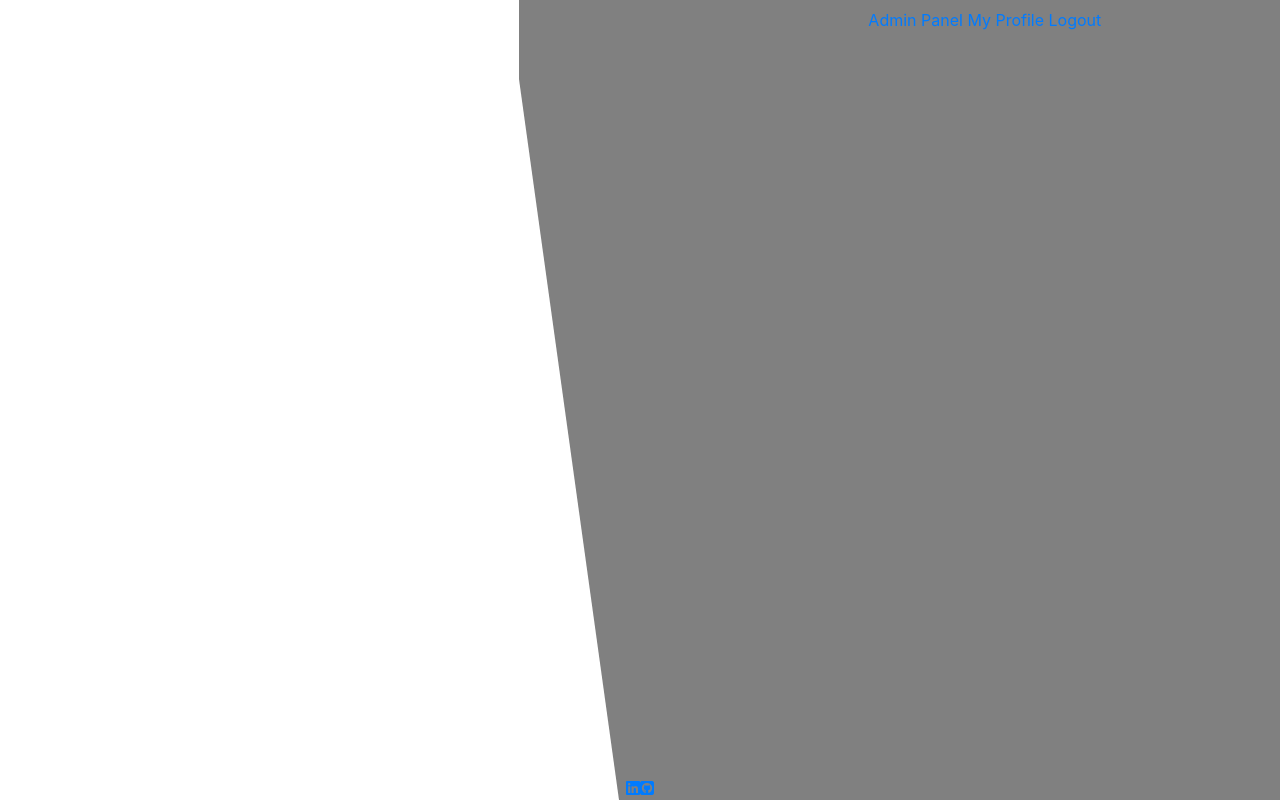
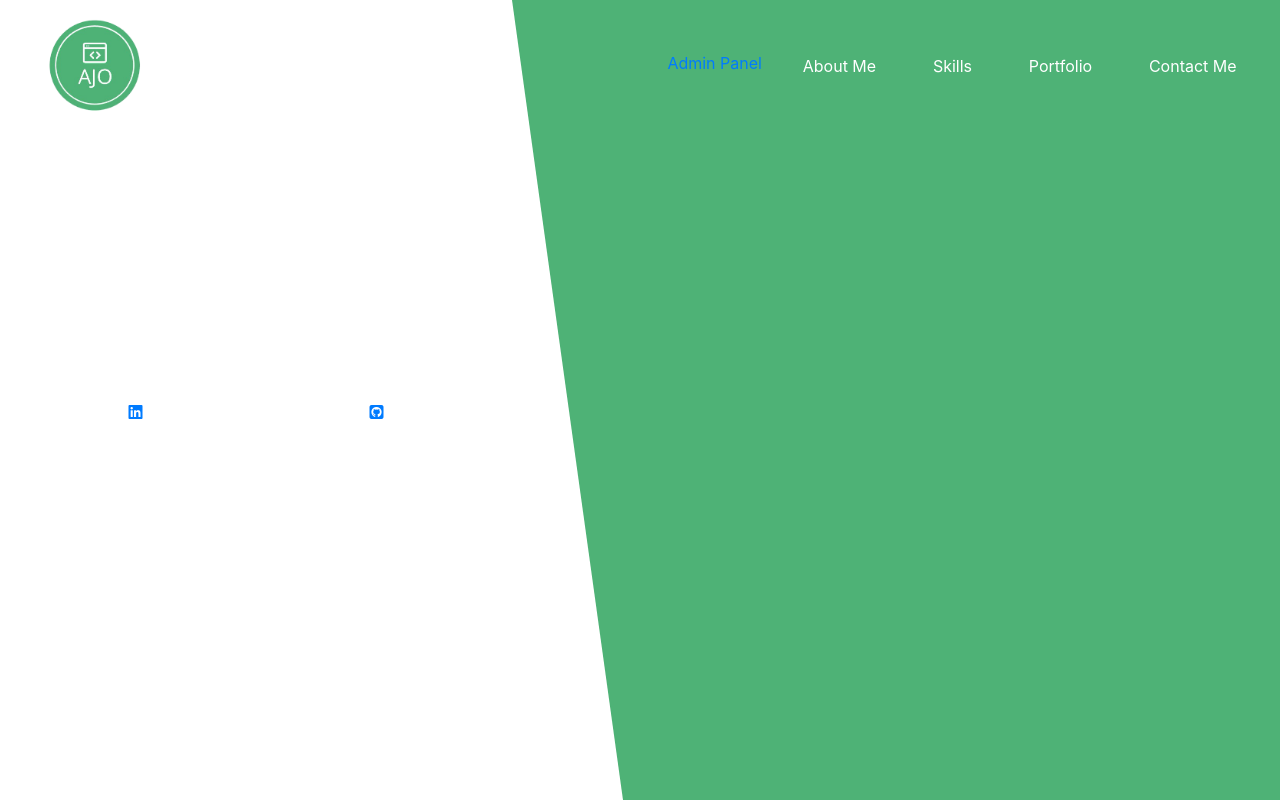
Before and after one commit to Ash-5p/portfolio, a Django app: page / in a window 1280 px wide. Run offline with Django 4.2, Linux system fonts and the light colour scheme; the visitor is signed in with stand-in values (Sample User, id 1); some libraries are stand-ins or nearby versions; some web fonts are replaced.

Commit message:
Style header & add logo

```diff
--- a/home/templates/home/index.html
+++ b/home/templates/home/index.html
@@ -10,9 +10,14 @@
 {% endblock %}
 
 {% block content %}
-    <section class="container h-100">
-        <div class="row h-100">
-
-        </div>
-    </section>
+            <div class="background d-flex">
+                <div class="bg-left">
+                    <div class="col-12 d-flex justify-content-around align-items-center social-links">
+                        <a href="https://www.linkedin.com/in/ashley-preece-82698a142/" target="_blank" rel="nofollow" aria-label="Visit my Linkedin page (opens in a new tab)"><i class="fa-brands fa-linkedin text-orange"></i></a>
+                        <a href="https://github.com/Ash-5p" target="_blank" rel="nofollow" aria-label="Visit my Github page (opens in a new tab)"><i class="fa-brands fa-square-github text-orange"></i></a>
+                     </div>
+                </div>
+                <div class="bg-seperator"></div>
+                <div class="bg-right"></div>
+            </div>
 {% endblock %}
--- a/static/css/base.css
+++ b/static/css/base.css
@@ -1,10 +1,36 @@
+/* General ----------------------------------------- */
+a:hover {
+    text-decoration: none;
+}
+
+/* Header ----------------------------------------- */
+.main-logo-link {
+    width: fit-content;
+}
+
+.logo {
+    height: 100px;
+}
+
+.site-nav {
+    color: #fff;
+    padding: 0.2em 1em;
+}
+
+.site-nav:hover {
+    color: #000;
+    background: #fff;
+    border-radius: 1em;
+}
+
+/* Body ----------------------------------------- */
 .bg-left {
     height: 100vh;
     width: 40%;
 }
 
 .bg-right {
-    background-color: gray;
+    background-color: #4EB276;
     height: 100vh;
     width: 60%;
     margin-left: auto;
@@ -18,5 +44,9 @@
     border-right: 13.9vh;
     border-left: 13.9vh solid #fff;
     z-index: 1;
-    margin-right: -100px;
+    margin-right: -13.9vh;
 }
+
+.social-links {
+    margin-top: 50vh;
+}
--- a/templates/base.html
+++ b/templates/base.html
@@ -59,23 +59,20 @@
   <header class="container-fluid fixed-top">
     <div id="topnav" class="row pt-lg-2 d-none d-lg-flex">
 
-      <div class="col-12 col-lg-4 my-auto py-1 py-lg-0 text-center text-lg-center">
-          <a href="{% url 'home' %}" class="nav-link main-logo-link mx-auto">
-              <img src="" alt="" class="logo mx-auto">
+      <div class="col-12 col-lg-4 my-auto py-1 py-lg-0">
+          <a href="{% url 'home' %}" class="nav-link main-logo-link">
+              <img src="static\images\ajo-logo.png" alt="ajo logo" class="logo mx-auto">
           </a>
       </div>
-      <div class="col-12 col-lg-4 ml-auto py-1 py-lg-0">
-            <div class="border-0 text-white">
-              {% if request.user.is_authenticated %}
+      <div class="col-12 col-lg-6 ml-auto py-1 py-lg-0 align-content-center">
+            <div class="d-flex border-0 text-white justify-content-around">
               {% if request.user.is_superuser %}
                 <a href="{% url 'admin:index' %}" target="_blank" rel="nofollow" class="">Admin Panel</a>
               {% endif %}
-              <a href="" class="">My Profile</a>
-              <a href="" class="">Logout</a>
-              {% else %}
-              <a href="" class="">Register</a>
-              <a href="" class="">Login</a>
-              {% endif %}
+              <a href="" class="site-nav">About Me</a>
+              <a href="" class="site-nav">Skills</a>
+              <a href="" class="site-nav">Portfolio</a>
+              <a href="" class="site-nav">Contact Me</a>
             </div>
           </li>
         </ul>
@@ -103,22 +100,9 @@
 
   {% block page_header %}
   {% endblock %}
-    <div class="background d-flex">
-        <div class="bg-left"></div>
-        <div class="bg-seperator"></div>
-        <div class="bg-right"></div>
-    </div>
+
   {% block content %}
   {% endblock %}
-
-  <footer class="container-fluid fixed-bottom">
-    <div class="row  pt-lg-2 d-flex ">
-        <div class="col-12 d-flex justify-content-center align-items-center">
-            <a href="https://www.linkedin.com/in/ashley-preece-82698a142/" target="_blank" rel="nofollow" aria-label="Visit my Linkedin page (opens in a new tab)"><i class="fa-brands fa-linkedin text-orange"></i></a>
-            <a href="https://github.com/Ash-5p" target="_blank" rel="nofollow" aria-label="Visit my Github page (opens in a new tab)"><i class="fa-brands fa-square-github text-orange"></i></a>
-        </div>
-    </div>
-  </footer>
 
   {% block postloadjs %}
 
```
Also changed, not shown: static/images/ajo-logo.png (added).
